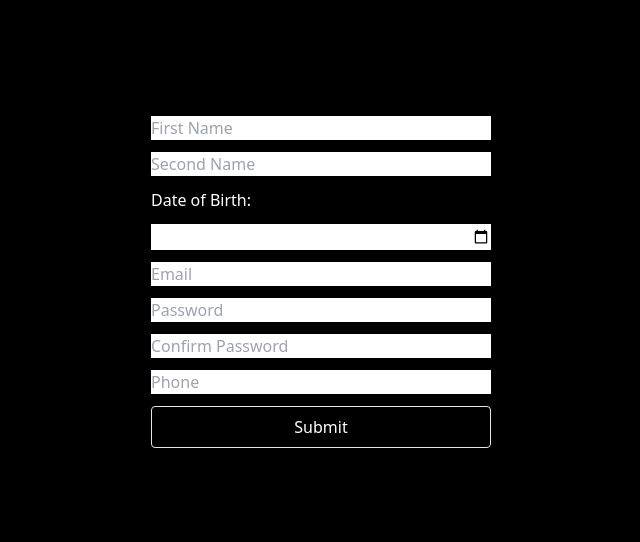
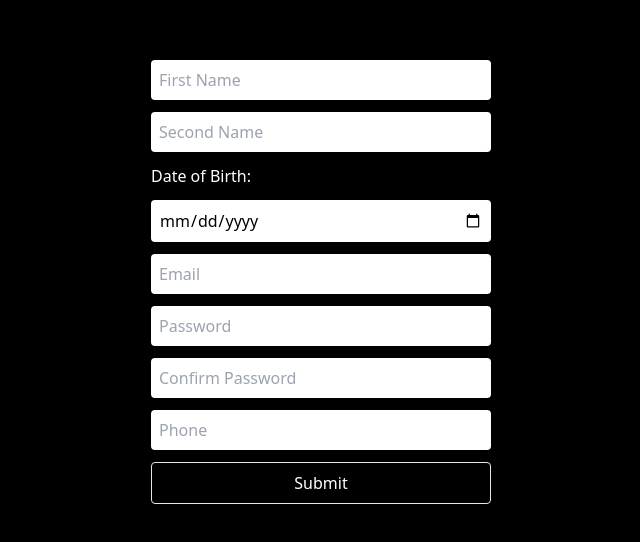
Before and after one commit to DavidJoao/cutz, a Next.js app: page /login in a window 1280 px wide. Shown: the part 118-660 px from the top of the page, without its empty margins (319-959 px from the left). Built offline with nearby package versions, Linux system fonts and the light colour scheme.

Commit message:
CREATE Class for input

```diff
--- a/package.json
+++ b/package.json
@@ -16,7 +16,8 @@
     "next": "14.1.4",
     "next-auth": "^4.24.7",
     "react": "^18",
-    "react-dom": "^18"
+    "react-dom": "^18",
+    "react-hook-form": "^7.51.3"
   },
   "devDependencies": {
     "autoprefixer": "^10.0.1",
--- a/src/app/globals.css
+++ b/src/app/globals.css
@@ -6,4 +6,7 @@
     .primary-button {
         @apply border rounded w-[340px] p-2 text-center hover:bg-[#262626]
     }
+    .input {
+        @apply text-black rounded p-2
+    }
 }
```
Also changed, not shown: 1 other file (tests, documents, lock files or other folders).
